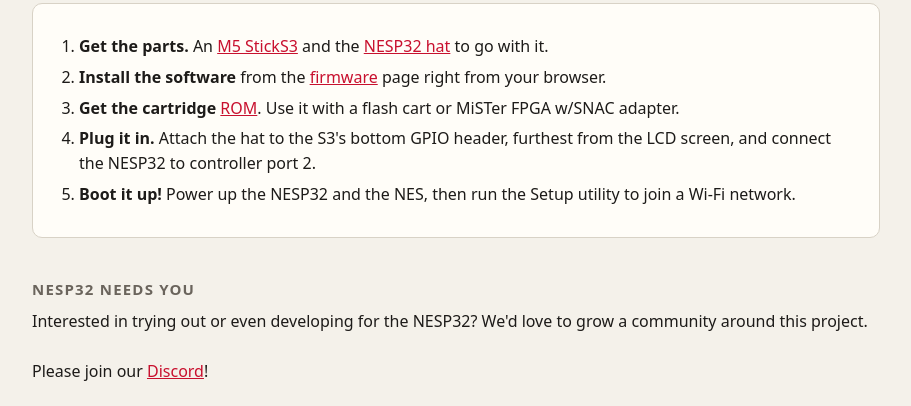
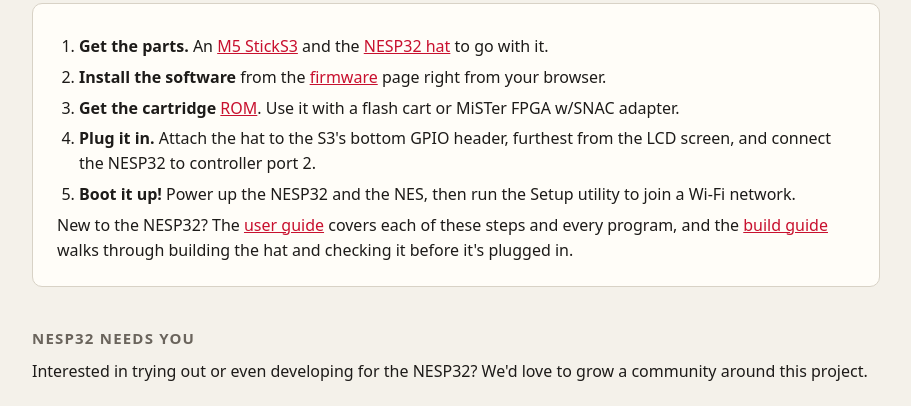
Before and after one commit to Armitage64/nesp32, a plain HTML site: page web/product/index.html in a window 1280 px wide. Shown: the part 2012-2418 px from the top of the page, without its empty margins (184-1095 px from the left). Drawn offline with Linux system fonts and the light colour scheme; files that its build step writes are made by us from their sources; files whose address does not match are found by name.

Commit message:
Product page: Getting started points at the user guide and the build guide
A line under the five steps links docs/USER_GUIDE.md and docs/BUILD_GUIDE.md on GitHub, for people new to the NESP32.

```diff
--- a/web/product/index.html
+++ b/web/product/index.html
@@ -95,6 +95,10 @@
 
       <li><strong>Boot it up!</strong> Power up the NESP32 and the NES, then run the Setup utility to join a Wi-Fi network.</li>
     </ol>
+    <p>New to the NESP32? The <a href="https://github.com/Armitage64/nesp32/blob/main/docs/USER_GUIDE.md">user guide</a>
+      covers each of these steps and every program, and the
+      <a href="https://github.com/Armitage64/nesp32/blob/main/docs/BUILD_GUIDE.md">build guide</a>
+      walks through building the hat and checking it before it's plugged in.</p>
   </div>
 
   <h2>NESP32 needs YOU</h2>
```
